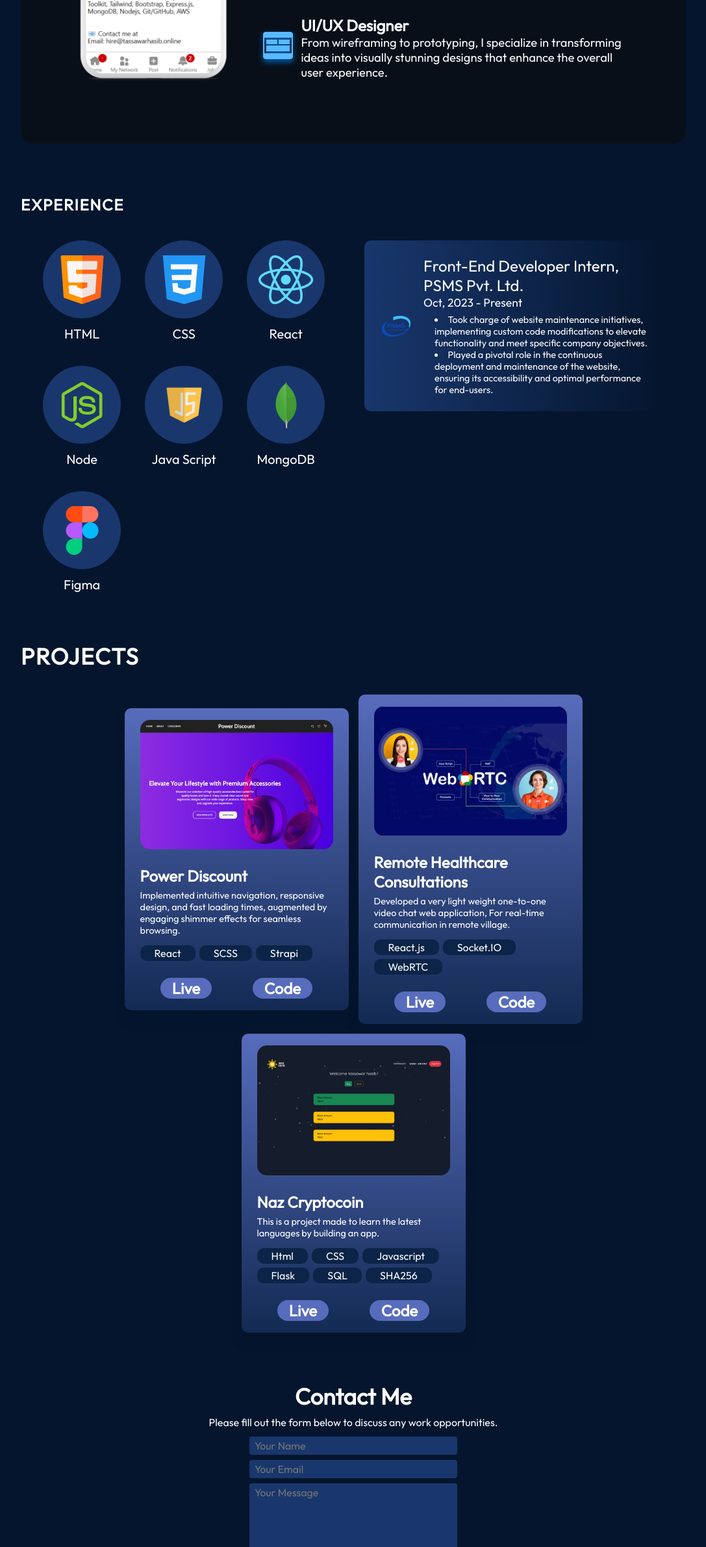
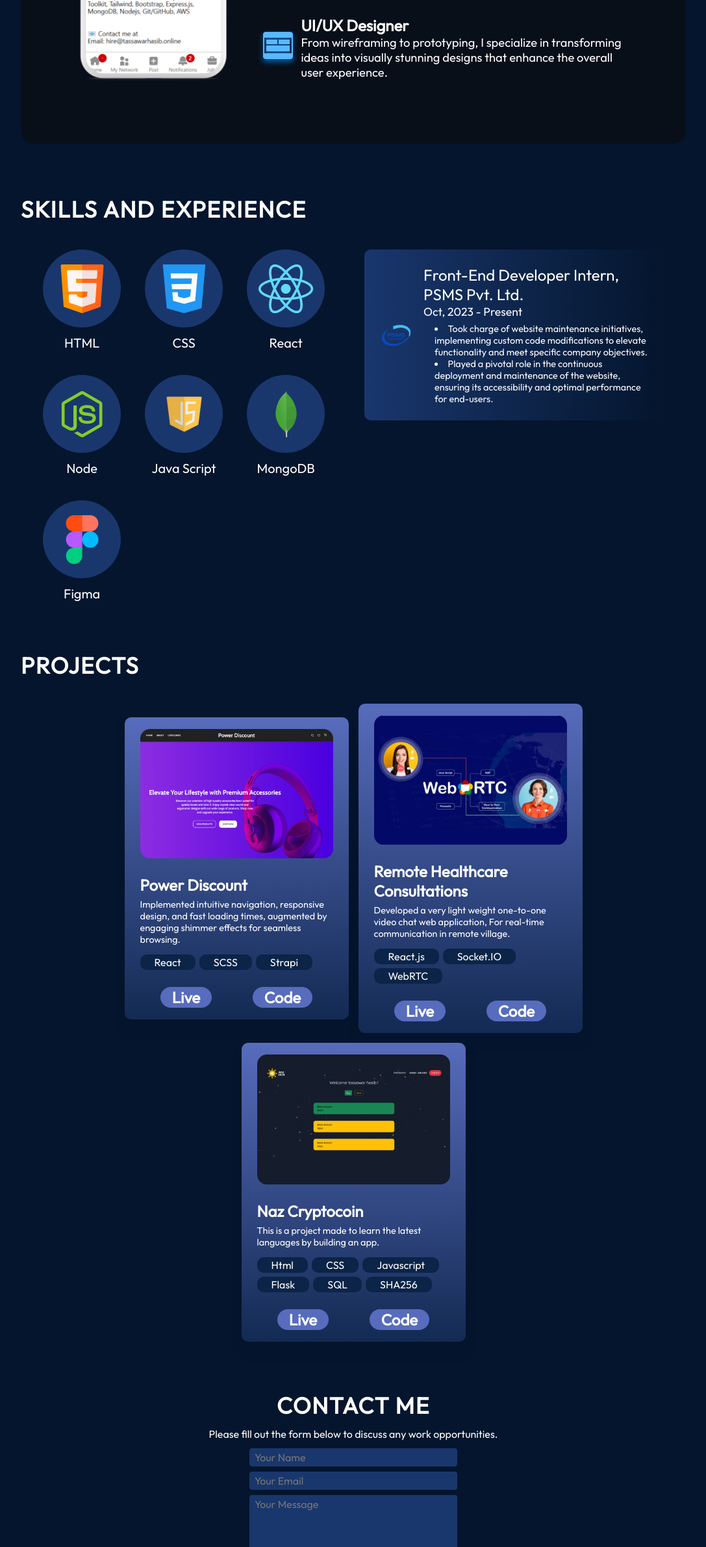
Before and after one commit to tassawarhasib/Portfolio, a React (Vite) app: page / in a window 1280 px wide. Shown: the part 1389-3770 px from the top of the page at 65% size, without its empty margins (96-1183 px from the left). Built offline with nearby package versions, Linux system fonts and the light colour scheme.

Commit message:
title css fixed

```diff
--- a/src/components/Contact/contact.css
+++ b/src/components/Contact/contact.css
@@ -24,8 +24,11 @@
 }
 
 .contactPageTitle {
+    margin-bottom: 1.5rem;
     font-size: 35px;
-  margin-bottom: 1rem;
+    font-weight: 700;
+    letter-spacing: 1.75px;
+    text-transform: uppercase;
 }
 
 .contactDesc {
--- a/src/components/Experience/Experience.jsx
+++ b/src/components/Experience/Experience.jsx
@@ -8,7 +8,7 @@ import { getImageUrl } from "../../utils";
 export const Experience = () => {
     return (
         <section className={styles.container} id="experience">
-            <h2 className={styles.title}>Experience</h2>
+            <h2 className={styles.title}>Skills and Experience</h2>
             <div className={styles.content}>
                 <div className={styles.skills}>
                     {
--- a/src/components/Experience/Experience.module.css
+++ b/src/components/Experience/Experience.module.css
@@ -9,7 +9,7 @@
 
 .title {
   color: var(--color-text);
-  font-size: 3rem;
+  font-size: 35px;
   font-weight: 700;
   letter-spacing: 1.75px;
   text-transform: uppercase;
```
Lines whose indentation alone changed are shown as unchanged.
